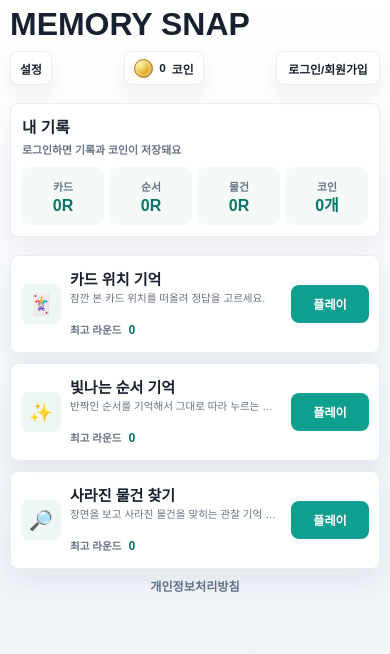
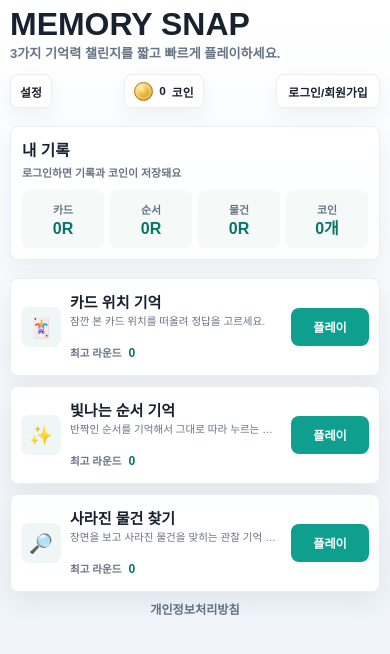
Before and after one commit to mkwdbet/Brainsnap, a website: page index.html in a window 390 px wide. Drawn offline with Linux system fonts and the light colour scheme.

Commit message:
Polish launch home screen copy

```diff
--- a/index.html
+++ b/index.html
@@ -12,7 +12,7 @@
     <link rel="manifest" href="manifest.webmanifest">
     <link rel="apple-touch-icon" href="assets/icons/icon-192.png">
     <link rel="icon" type="image/png" sizes="192x192" href="assets/icons/icon-192.png">
-    <link rel="stylesheet" href="styles.css?v=20260714-02">
+    <link rel="stylesheet" href="styles.css?v=20260715-01">
   </head>
   <body class="is-home">
     <main class="game-shell">
@@ -59,7 +59,10 @@
 
       <section id="homeScreen" class="home-screen" aria-label="초기 화면">
         <div class="home-topline">
-          <strong class="home-logo">MEMORY SNAP</strong>
+          <div class="home-brand">
+            <strong class="home-logo">MEMORY SNAP</strong>
+            <p class="home-tagline">3가지 기억력 챌린지를 짧고 빠르게 플레이하세요.</p>
+          </div>
           <div class="home-actions">
             <button id="settingsButton" class="text-button" type="button">설정</button>
             <span class="coin-pill" aria-label="보유 코인">
@@ -268,6 +271,6 @@
       </footer>
     </main>
 
-    <script src="app.js?v=20260714-02"></script>
+    <script src="app.js?v=20260715-01"></script>
   </body>
 </html>
--- a/styles.css
+++ b/styles.css
@@ -202,6 +202,19 @@ h1 {
   font-weight: 900;
 }
 
+.home-brand {
+  display: grid;
+  gap: 8px;
+}
+
+.home-tagline {
+  max-width: 420px;
+  color: var(--muted);
+  font-size: 1rem;
+  font-weight: 800;
+  line-height: 1.35;
+}
+
 .home-actions {
   display: flex;
   align-items: center;
@@ -1356,6 +1369,16 @@ h2 {
     overflow-wrap: anywhere;
   }
 
+  .home-brand {
+    gap: 5px;
+  }
+
+  .home-tagline {
+    max-width: 330px;
+    font-size: 0.78rem;
+    line-height: 1.25;
+  }
+
   .coin-icon {
     width: 18px;
     height: 18px;
@@ -1696,6 +1719,16 @@ h2 {
     font-size: clamp(1.8rem, 9vw, 2.65rem);
     line-height: 0.92;
     letter-spacing: 0;
+  }
+
+  .home-brand {
+    gap: 6px;
+  }
+
+  .home-tagline {
+    max-width: 360px;
+    font-size: 0.82rem;
+    line-height: 1.3;
   }
 
   .home-actions {
--- a/sw.js
+++ b/sw.js
@@ -1,9 +1,9 @@
-const CACHE_NAME = "memory-snap-v20260714-02";
+const CACHE_NAME = "memory-snap-v20260715-01";
 const APP_SHELL = [
   "/",
   "/index.html",
-  "/styles.css?v=20260714-02",
-  "/app.js?v=20260714-02",
+  "/styles.css?v=20260715-01",
+  "/app.js?v=20260715-01",
   "/manifest.webmanifest",
   "/privacy.html",
   "/assets/room-bg.png",
```
Also changed, not shown: privacy.html (+1 -1 lines).
